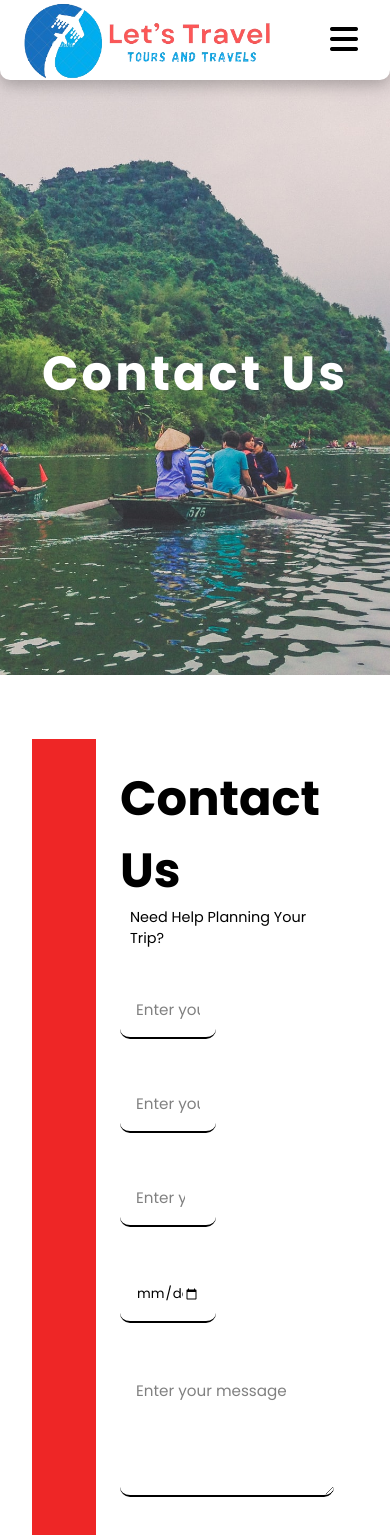
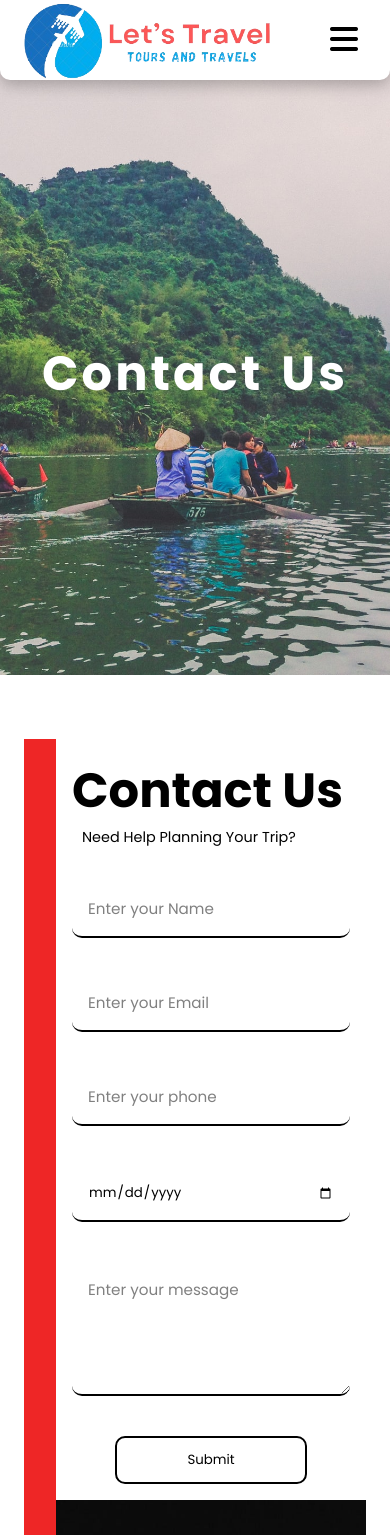
Before and after one commit to venukaushik/Let-s-Travel, a React (Vite) app: page /contact in a window 390 px wide. Shown: the top 1535 px of the page. Built offline with nearby package versions, Linux system fonts and the light colour scheme.

Commit message:
responsive changes

```diff
--- a/src/components/ContactUs/ContactUs.css
+++ b/src/components/ContactUs/ContactUs.css
@@ -84,11 +84,11 @@ textarea::placeholder {
 
 @media screen and (max-width: 1200px) {
   .contact-us {
-    padding: 4rem 2rem;
+    padding: 4rem 1.5rem;
   }
 
   .outer-container {
-    padding-left: 4rem;
+    padding-left: 2rem !important;
   }
 
   .inner-container {
@@ -101,11 +101,11 @@ textarea::placeholder {
   }
 
   .form-container {
-    padding: 1.5rem;
+    padding: 1rem !important;
   }
 
   .form-container form div {
-    width: 100%;
+    width: 100% !important;
   }
 
   .form-container h1 {
--- a/src/components/ContactUs/ContactUs.jsx
+++ b/src/components/ContactUs/ContactUs.jsx
@@ -23,7 +23,7 @@ const ContactUs = () => {
                 <input type="number" placeholder="Enter your phone" required />
               </div>
               <div>
-                <input type="date" />
+                <input type="date" required />
               </div>
               <textarea name="" id="" cols="80" rows="5" placeholder="Enter your message" required></textarea>
               <button>Submit</button>
--- a/src/components/Footer/Footer.css
+++ b/src/components/Footer/Footer.css
@@ -104,7 +104,7 @@ ul li {
   }
 
   .first-row {
-    gap: 25px;
+    margin-right: 25px;
   }
 
   .social-icons {
@@ -114,12 +114,23 @@ ul li {
 
   .last-row {
     padding: 4rem 0;
+    gap: 40px;
+    justify-content: center;
+  }
+
+  .footer-link {
+    width: 35%;
+  }
+}
+
+@media screen and (max-width: 360px) {
+  .first-row {
     gap: 50px;
     justify-content: center;
   }
 
-  .footer-link {
-    /* padding-left: 1.5rem; */
-    width: 35%;
+  .last-row {
+    flex-direction: column;
+    align-items: center;
   }
 }
--- a/src/components/Footer/Footer.jsx
+++ b/src/components/Footer/Footer.jsx
@@ -61,7 +61,7 @@ const Footer = () => {
               <a href="">Troubleshooting</a>
             </li>
             <li>
-              <a href="">Contact Us</a>
+              <a href="/contact">Contact Us</a>
             </li>
           </ul>
         </div>
--- a/src/components/Navbar/Navbar.jsx
+++ b/src/components/Navbar/Navbar.jsx
@@ -21,9 +21,7 @@ const Navbar = () => {
     <>
       <div className="navbar">
         <div className="navbar-logo">
-          <a href="#">
-            <img src={Logo} alt="" />
-          </a>
+          <img src={Logo} alt="" />
         </div>
         <div onClick={toggleMenu} className="menu-icons">
           <i className={menuIcon ? "fas fa-close" : "fas fa-bars"} />
--- a/src/components/SignUp/SignUp.css
+++ b/src/components/SignUp/SignUp.css
@@ -72,7 +72,7 @@ textarea::placeholder {
 
 form button {
   margin: auto;
-  padding: 12px 80px;
+  padding: 12px 70px;
   background-color: #fff;
   border: 2px solid black;
   cursor: pointer;
@@ -120,7 +120,7 @@ form a:hover {
 
 @media screen and (max-width: 1200px) {
   .signup-us {
-    padding: 4rem 2rem;
+    padding: 4rem 0;
   }
 
   .outer-container {
@@ -151,4 +151,8 @@ form a:hover {
   form div {
     width: 100%;
   }
+
+  .signupbtn {
+    flex-wrap: wrap;
+  }
 }
```
